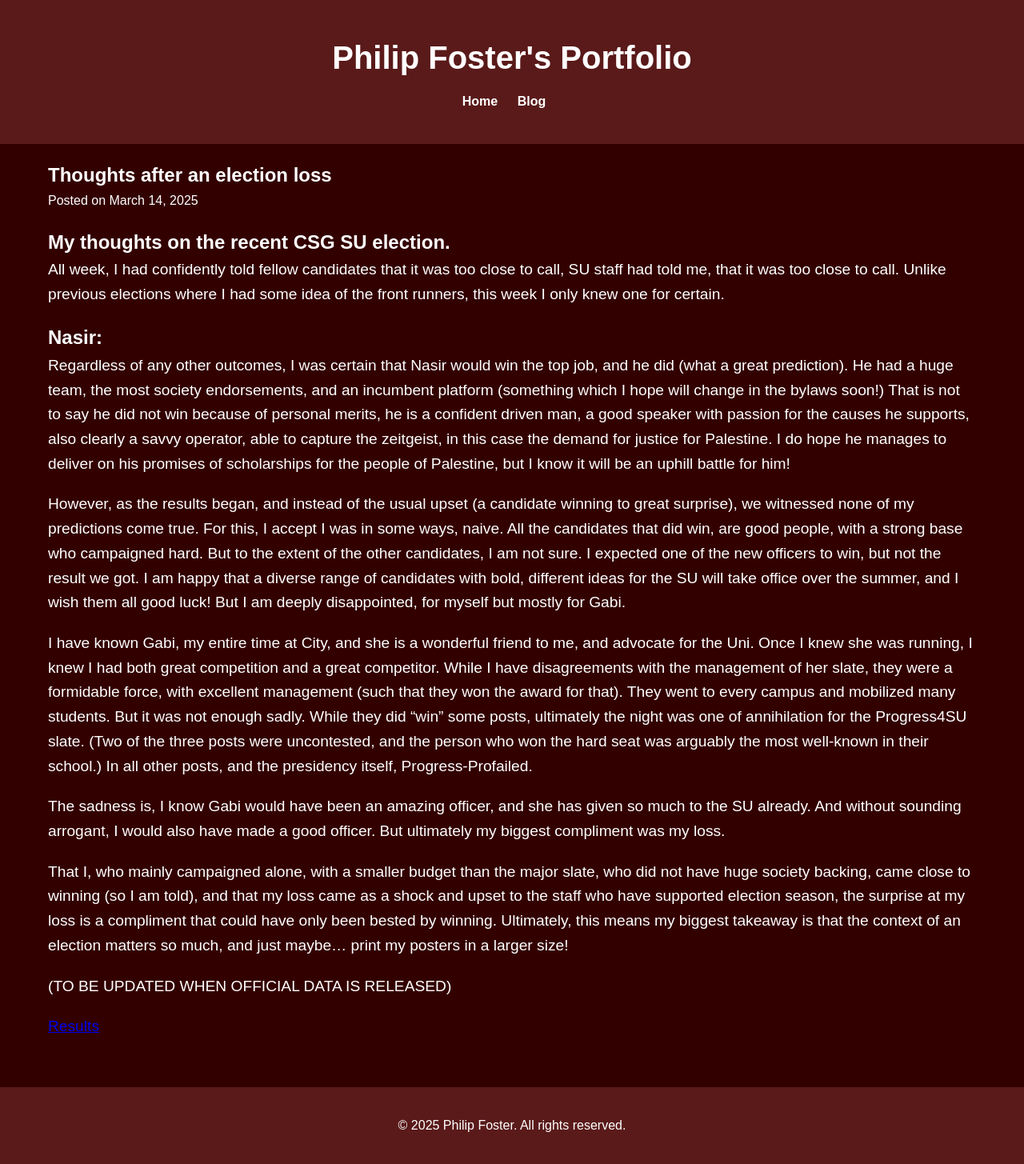
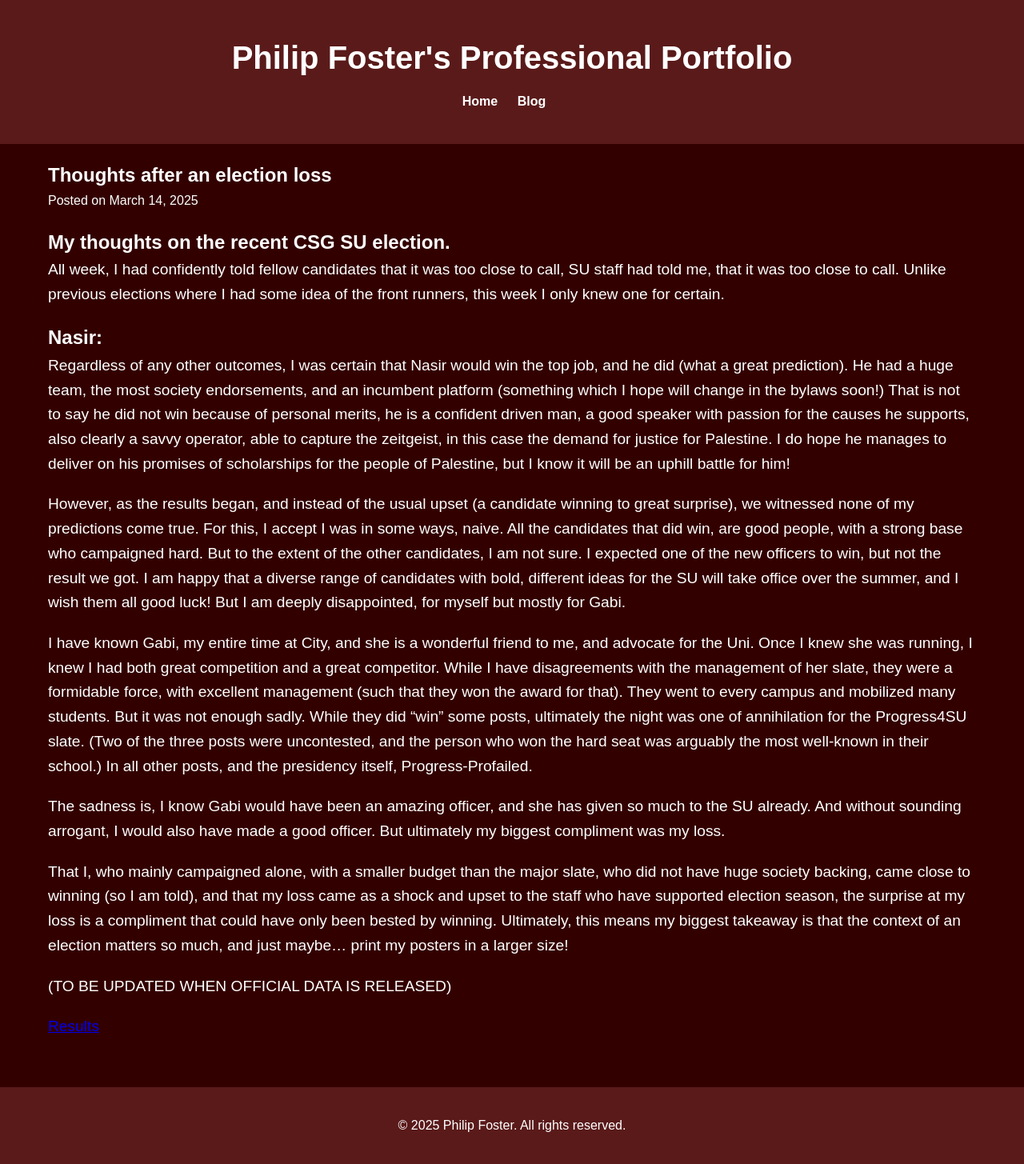
Before and after one commit to PipCraft/PipCraft.github.io, a Jekyll site: the page built from _posts/2025-03-14-Thoughts-after-an-election.md, in a window 1280 px wide. Shown: the whole page at 80% size. Built offline with Jekyll 4.4.1, drawn with Linux system fonts in a browser that asks for light colours; part of the change alters nothing that is shown.

Commit message:
Update _config.yml

```diff
--- a/_config.yml
+++ b/_config.yml
@@ -1,7 +1,18 @@
-title: "Philip Foster's Portfolio"
-description: "A portfolio site showcasing Philip Foster's work and blog."
-baseurl: "" # Leave this empty unless you're using a subfolder for your site
-url: "https://www.pipfoster.uk"  # Replace with your actual URL
-author:
-  name: "Philip Foster"
-  email: "pip@pipfoster.uk"
+title: "Philip Foster's Professional Portfolio"
+description: "Philip Foster's personal site and blog."
+baseurl: "" # Keep empty unless your site is in a subdirectory
+url: "https://pipfoster.uk" # Your custom domain
+
+# Build settings
+theme: minima
+plugins:
+  - jekyll-feed
+  - jekyll-seo-tag
+
+# Exclude the _site folder and other unnecessary files
+exclude:
+  - Gemfile
+  - Gemfile.lock
+  - node_modules
+  - vendor
+  - _site
```
